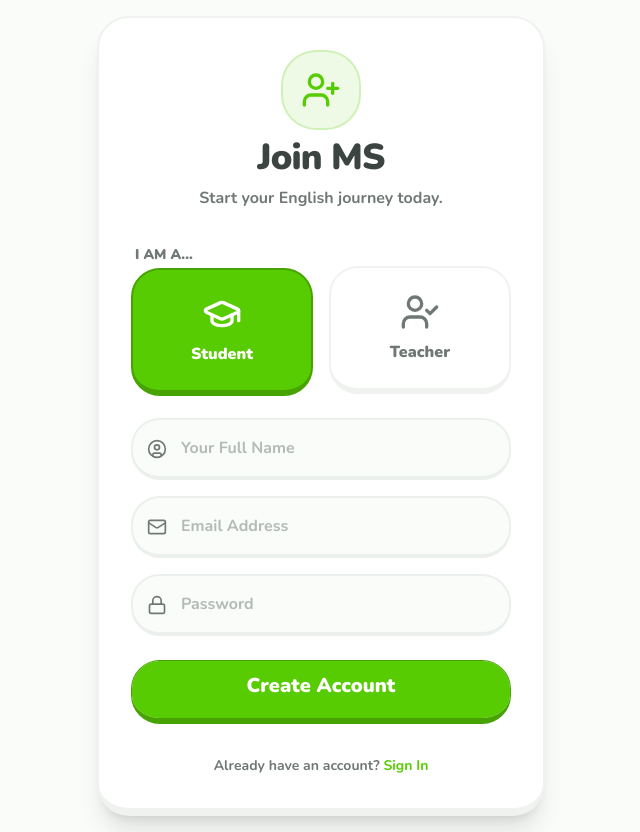
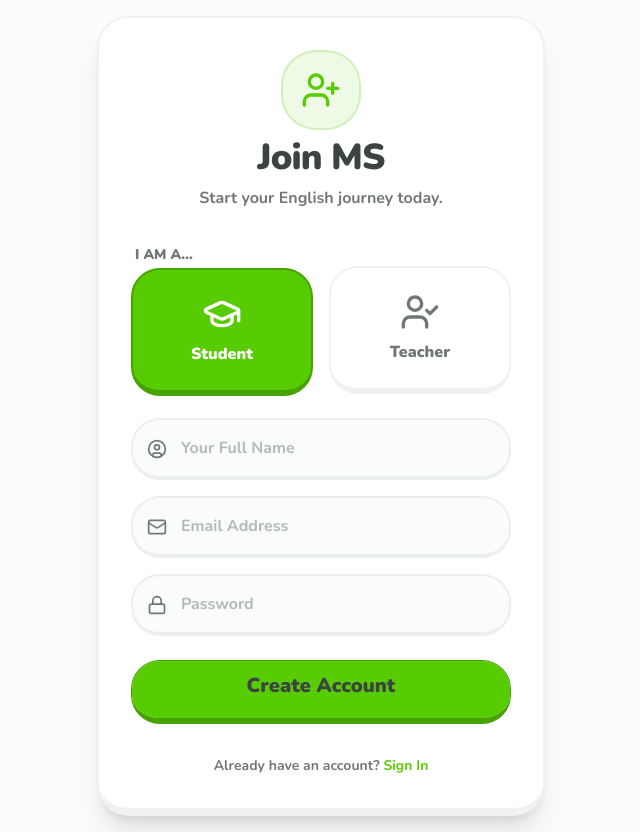
Before and after one commit to Yujin899/ms, a Next.js app: page /register in a window 1280 px wide. Shown: the whole page, without its empty margins (319-959 px from the left). Built offline with nearby package versions, Linux system fonts and the light colour scheme; no server answers.

Commit message:
first commit

```diff
--- a/app/page.tsx
+++ b/app/page.tsx
@@ -137,7 +137,7 @@ export default function Dashboard() {
         <div className="container mx-auto max-w-3xl flex h-16 items-center px-4 gap-4">
           <div className="flex items-center gap-2">
             <div className="flex items-center justify-center rounded-xl bg-primary px-3 py-1.5 border-b-4 border-primary-shadow">
-              <span className="text-white font-black text-xl leading-none">MS</span>
+              <span className="text-primary-foreground font-black text-xl leading-none">MS</span>
             </div>
           </div>
           <div className="ml-auto flex items-center gap-3">
--- a/components/admin/Mastery3DCard.tsx
+++ b/components/admin/Mastery3DCard.tsx
@@ -51,7 +51,7 @@ export function Mastery3DCard({ stats, onClick }: Mastery3DCardProps) {
           )}
           <span className="text-[10px] font-black uppercase tracking-widest">{totalAttempts} Attempts</span>
         </div>
-        <div className="flex items-center gap-1.5 px-2 py-0.5 rounded-lg bg-white/20 text-[10px] font-black uppercase">
+        <div className="flex items-center gap-1.5 px-2 py-0.5 rounded-lg bg-foreground/10 text-[10px] font-black uppercase">
           <Clock className="w-3 h-3" />
           {Math.round(averageTimeTaken)}s
         </div>
@@ -73,7 +73,7 @@ export function Mastery3DCard({ stats, onClick }: Mastery3DCardProps) {
       </div>
 
       {/* Decorative Shine */}
-      <div className="absolute inset-0 rounded-[2rem] bg-linear-to-tr from-transparent via-white/5 to-white/10 opacity-0 group-hover:opacity-100 transition-opacity" />
+      <div className="absolute inset-0 rounded-[2rem] bg-linear-to-tr from-transparent via-foreground/5 to-foreground/10 opacity-0 group-hover:opacity-100 transition-opacity" />
     </motion.button>
   );
 }
--- a/components/quiz/QuizEngine.tsx
+++ b/components/quiz/QuizEngine.tsx
@@ -275,7 +275,7 @@ export function QuizEngine({ quizId, mode }: QuizEngineProps) {
           className="h-full shadow-[0_0_12px_rgba(var(--secondary-rgb),0.3)] relative"
         >
           {timeLeft <= 15 && !isSubmitted && (
-            <div className="absolute inset-0 bg-white/20 animate-pulse" />
+            <div className="absolute inset-0 bg-primary-foreground/20 animate-pulse" />
           )}
         </motion.div>
       </div>
@@ -373,7 +373,7 @@ export function QuizEngine({ quizId, mode }: QuizEngineProps) {
         <div className={`fixed bottom-0 left-0 right-0 p-4 sm:p-6 border-t-4 font-semibold animate-in slide-in-from-bottom-full duration-300 shadow-[0_-10px_20px_-5px_rgba(0,0,0,0.1)] ${timeLeft <= 0 || selectedOption !== currentQuestion.correctAnswer ? 'bg-warning/10 border-warning/20 text-warning-shadow' : 'bg-primary/5 border-primary/20 text-primary'}`}>
           <div className="max-w-3xl mx-auto flex flex-col sm:flex-row sm:items-center justify-between gap-4">
             <div className="flex items-start gap-4">
-              <div className={`p-2 sm:p-3 rounded-2xl ${timeLeft <= 0 ? 'bg-warning text-white shadow-[0_4px_0_#d97706]' : selectedOption === currentQuestion.correctAnswer ? 'bg-primary text-white shadow-[0_4px_0_#46a302]' : 'bg-warning text-white shadow-[0_4px_0_#ff9600]'}`}>
+              <div className={`p-2 sm:p-3 rounded-2xl ${timeLeft <= 0 ? 'bg-warning text-warning-foreground shadow-[0_4px_0_var(--warning-shadow)]' : selectedOption === currentQuestion.correctAnswer ? 'bg-primary text-primary-foreground shadow-[0_4px_0_var(--primary-shadow)]' : 'bg-warning text-warning-foreground shadow-[0_4px_0_var(--warning-shadow)]'}`}>
                 {timeLeft <= 0 ? (
                   <AlertCircle className="w-6 h-6 sm:w-8 sm:h-8"/>
                 ) : selectedOption === currentQuestion.correctAnswer ? (
@@ -411,7 +411,7 @@ export function QuizEngine({ quizId, mode }: QuizEngineProps) {
                   (selectedOption === currentQuestion.correctAnswer && timeLeft > 0) || isReviewMode
                     ? 'bg-primary border-primary-shadow hover:bg-primary/90'
                     : 'bg-warning border-warning-shadow hover:bg-warning/90'
-                } text-white`}
+                } text-primary-foreground text-center`}
                 onClick={handleNext}
               >
                 {isReviewMode && currentIndex === questions.length - 1 ? "FINISH" : "CONTINUE"}
--- a/components/ui/button.tsx
+++ b/components/ui/button.tsx
@@ -12,18 +12,18 @@ const buttonVariants = cva(
     variants: {
       variant: {
         default:
-          "bg-primary text-white hover:bg-primary/95 border-b-4 border-primary-shadow active:border-b-0 active:translate-y-[2px] disabled:border-b-2 disabled:translate-y-[2px] disabled:shadow-none",
+          "bg-primary text-primary-foreground hover:bg-primary/95 border-b-4 border-primary-shadow active:border-b-0 active:translate-y-[2px] disabled:border-b-2 disabled:translate-y-[2px] disabled:shadow-none",
         outline:
-          "border border-border bg-background text-white hover:bg-muted border-b-4 border-border-shadow active:border-b-0 active:translate-y-[2px] disabled:border-b-2 disabled:translate-y-[2px] disabled:shadow-none",
+          "border border-border bg-background text-foreground hover:bg-muted border-b-4 border-border-shadow active:border-b-0 active:translate-y-[2px] disabled:border-b-2 disabled:translate-y-[2px] disabled:shadow-none",
         secondary:
-          "bg-secondary text-white hover:bg-secondary/90 border-b-4 border-secondary-shadow active:border-b-0 active:translate-y-[2px] disabled:border-b-2 disabled:translate-y-[2px] disabled:shadow-none",
+          "bg-secondary text-secondary-foreground hover:bg-secondary/90 border-b-4 border-secondary-shadow active:border-b-0 active:translate-y-[2px] disabled:border-b-2 disabled:translate-y-[2px] disabled:shadow-none",
         hero:
-          "bg-primary text-white hover:bg-primary/95 border-b-[6px] border-primary-shadow active:border-b-2 active:translate-y-[4px] disabled:border-b-2 disabled:translate-y-[2px] disabled:shadow-none font-black",
+          "bg-primary text-primary-foreground hover:bg-primary/95 border-b-[6px] border-primary-shadow active:border-b-2 active:translate-y-[4px] disabled:border-b-2 disabled:translate-y-[2px] disabled:shadow-none font-black",
         ghost:
-          "text-white hover:bg-muted active:translate-y-px duration-75",
+          "text-foreground hover:bg-muted active:translate-y-px duration-75",
         destructive:
-          "bg-destructive text-white border-b-4 border-destructive-shadow active:border-b-0 active:translate-y-[2px] disabled:border-b-2 disabled:translate-y-[2px] disabled:shadow-none",
-        link: "text-white underline-offset-4 hover:underline",
+          "bg-destructive text-destructive-foreground border-b-4 border-destructive-shadow active:border-b-0 active:translate-y-[2px] disabled:border-b-2 disabled:translate-y-[2px] disabled:shadow-none",
+        link: "text-primary underline-offset-4 hover:underline",
       },
       size: {
         default: "h-11 px-6 rounded-2xl pt-2 pb-3",
```
